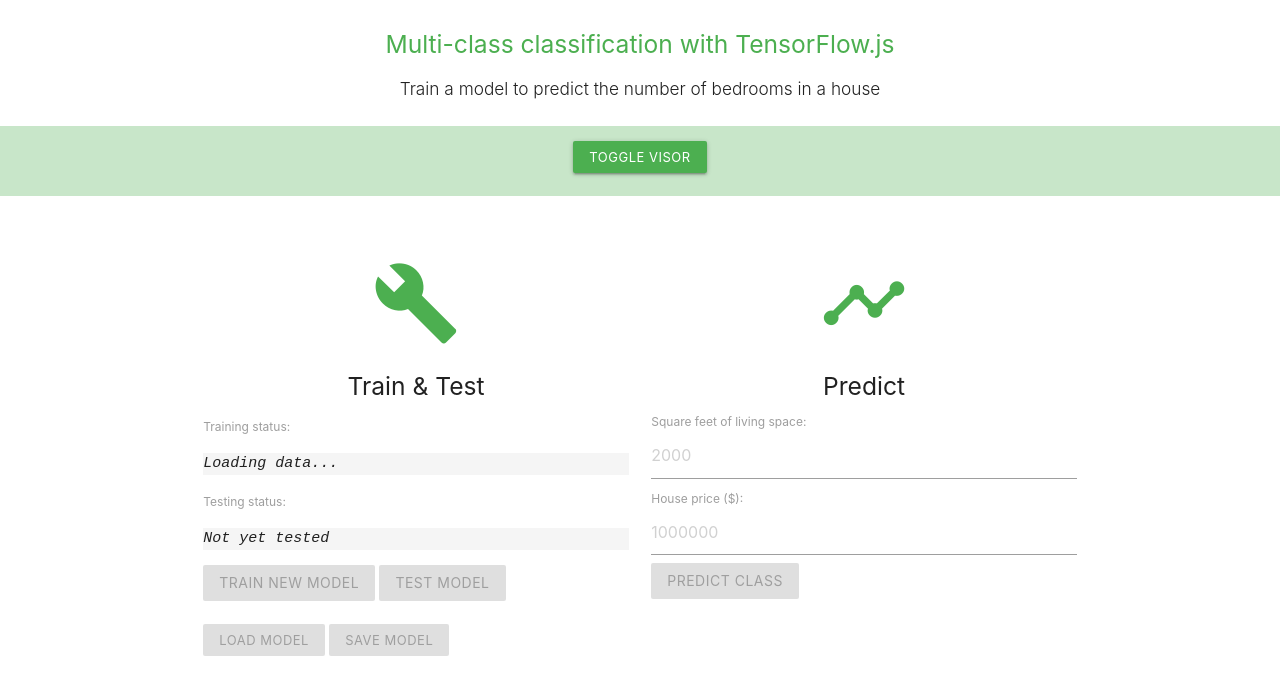
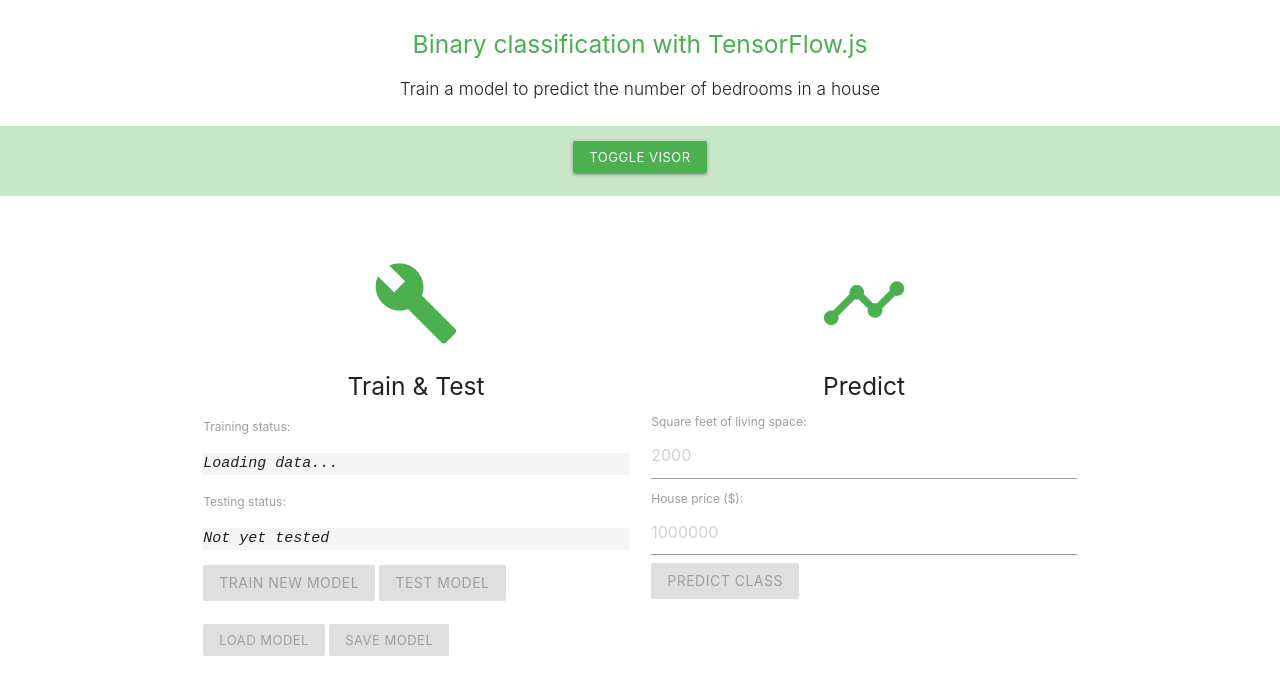
Before and after one commit to AlexKvai/machine_learning_start, a plain HTML site: page src/binary2.html in a window 1280 px wide. Drawn offline with nearby package versions, Linux system fonts and the light colour scheme; a script that the page names is missing.

Commit message:
Изменил нейминг

```diff
--- a/src/binary2.html
+++ b/src/binary2.html
@@ -1,7 +1,7 @@
 <!DOCTYPE html>
 <html>
 	<head>
-		<title>Multi-class classification with TensorFlow.js</title>
+		<title>Binary classification with TensorFlow.js</title>
 		<script src="https://cdn.jsdelivr.net/npm/@tensorflow/tfjs/dist/tf.min.js"></script>
 		<script src="https://cdn.jsdelivr.net/npm/@tensorflow/tfjs-vis"></script>
 		<link
@@ -479,7 +479,7 @@
 		<div class="section no-pad-bot" id="index-banner">
 			<div class="container">
 				<h5 class="header center green-text small">
-					Multi-class classification with TensorFlow.js
+					Binary classification with TensorFlow.js
 				</h5>
 				<div class="row center">
 					<h6 class="header col s12 light">
```
